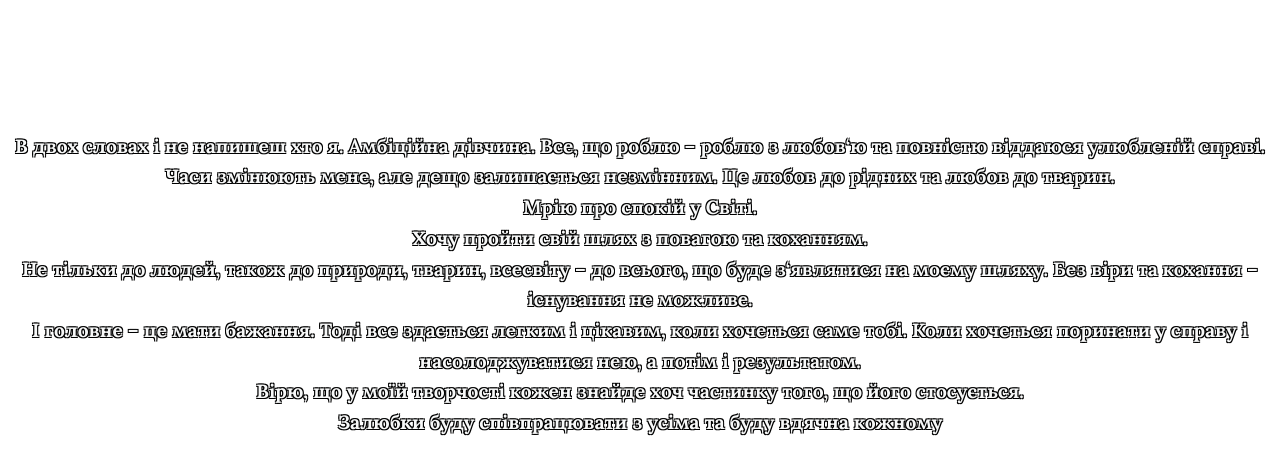
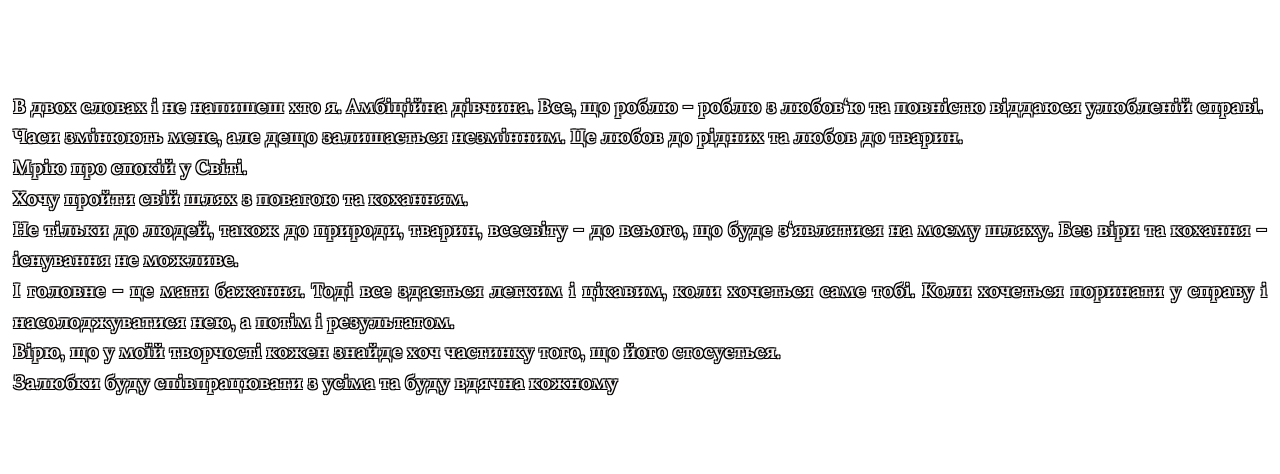
Before and after one commit to Antonhanterbor/Nastuyasoul, a plain HTML site: page aboutme.html in a window 1280 px wide. Drawn offline with Linux system fonts and the light colour scheme.

Commit message:
Add files via upload

```diff
--- a/aboutme.html
+++ b/aboutme.html
@@ -2,7 +2,7 @@
 <html lang="uk">
 <head>
     <link rel="stylesheet" href="stop_copy.css">
-    <link rel="stylesheet" href="styles_page.css">
+   <!-- <link rel="stylesheet" href="styles_page.css">-->
     <link rel="stylesheet" href="mobil.css">
     <script>
         // Відключення клавіші F12
@@ -22,6 +22,46 @@
     <title>verse</title>
     <!-- Підключення шрифту з Google Fonts -->
     <link href="https://fonts.googleapis.com/css2?family=Lora:wght@400;700&display=swap" rel="stylesheet">
+    <style>
+        body {
+           font-family: 'Lora', sans-serif;
+           /*background-color: #f5f5f5; /* Фоновий колір */
+           /* background-image: url('Fon/3.jpg'); */
+           background-size: cover;
+           background-position: center;
+           background-attachment: fixed;
+       }
+
+       .centered {
+           text-align: center;
+           margin-top: 10px;
+           margin-left: 5px;
+           margin-right: 5px;
+           color: #f8f4f4;
+       }
+
+       /*.centered h1 {
+           margin-bottom: 5px;
+       }*/
+       p {
+           text-align: justify;
+           text-shadow:
+           -1px -1px 0 #000, /* Чорний контур */
+            1px -1px 0 #000,
+           -1px  1px 0 #000,
+            1px  1px 0 #000;
+           font-weight: bold; /* Жирний текст */
+       }
+       /*.justified {
+           text-align: justify;
+       }*/
+       .poem {
+           white-space: pre-line;
+           font-size: 1.2em;
+           line-height: 1.6;
+           margin-top: 0;
+       }
+   </style>
 </head>
 <body>
     <div class="centered">
```
Also changed, not shown: thoughts.html (+2 -2 lines).
